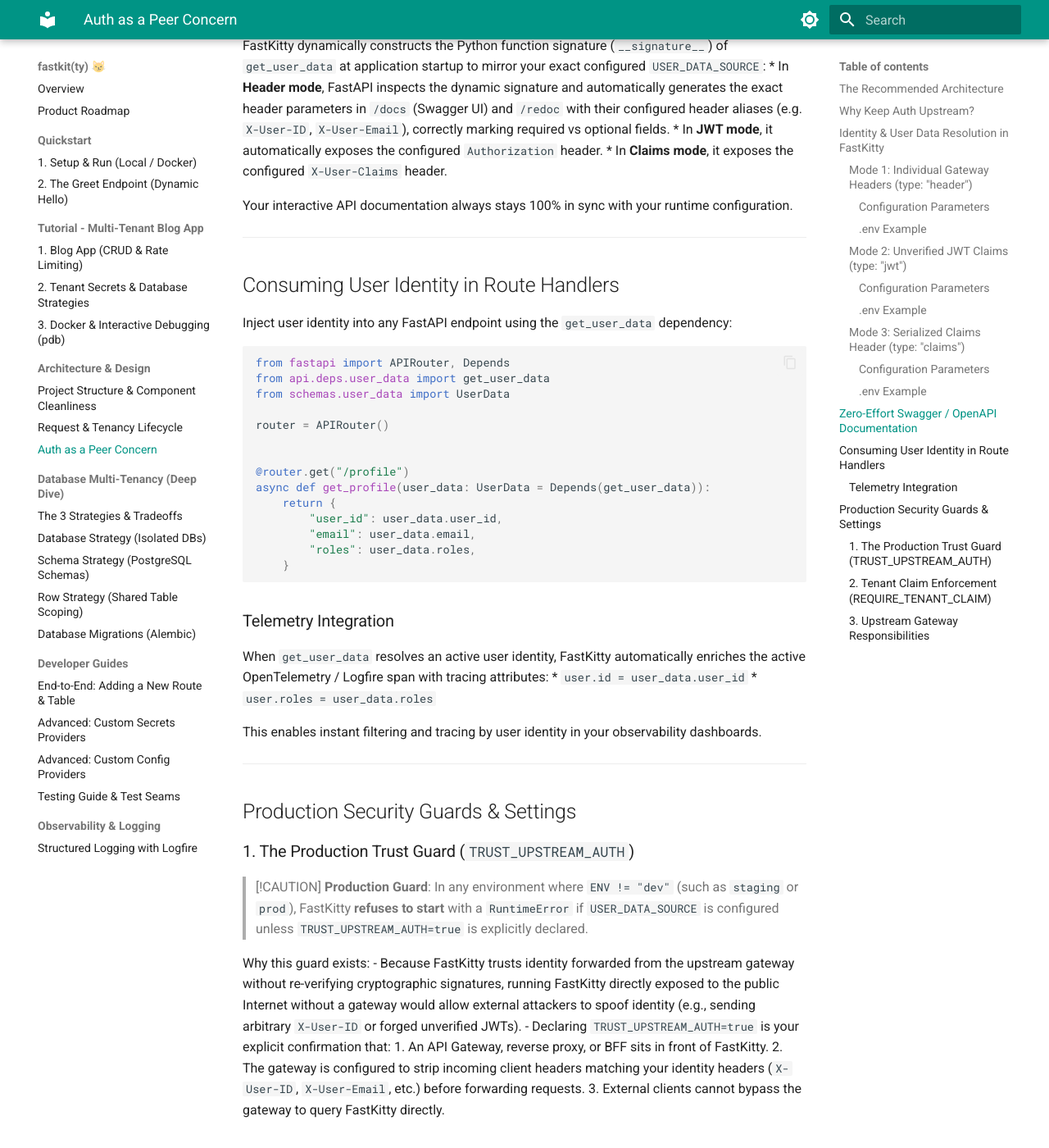
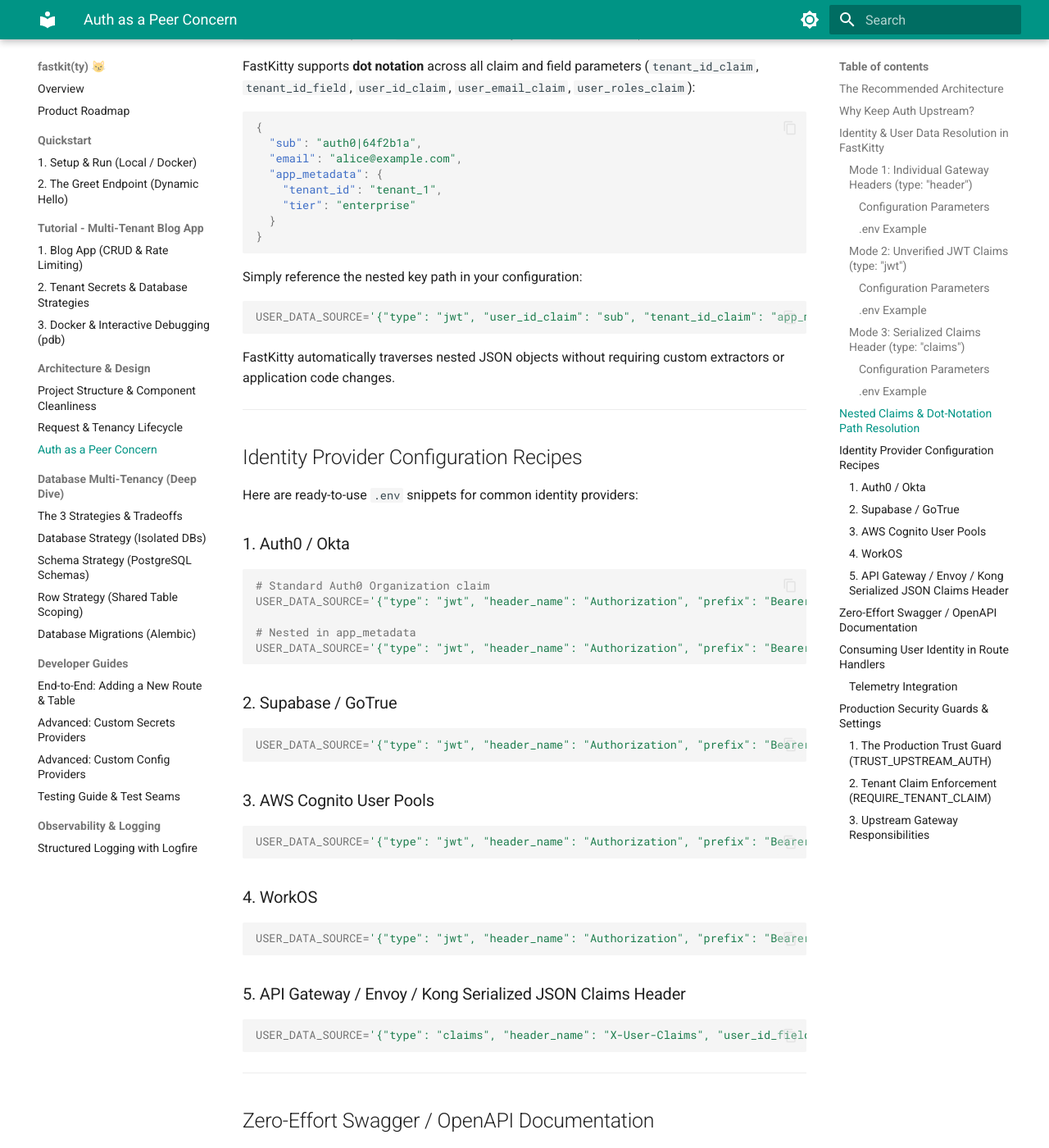
Before and after one commit to abhilash-m96/fastkitty, an MkDocs documentation site: the page built from docs/architecture/auth-gateway.md, in a window 1280 px wide and 1400 px high, scrolled down 4222 px. Shown: the whole window at 82% size. Built offline with MkDocs 1.6.1 and Material for MkDocs 9.7.7, drawn with Linux system fonts in a browser that asks for light colours; some of the changed text lies outside the part shown.

Commit message:
docs: add identity provider recipes, nested claims path examples, and discrete SSL secrets tips

````diff
--- a/docs/architecture/auth-gateway.md
+++ b/docs/architecture/auth-gateway.md
@@ -127,6 +127,67 @@
 
 ---
 
+## Nested Claims & Dot-Notation Path Resolution
+
+Identity providers frequently nest tenant and user attributes inside sub-objects (e.g., Auth0 `app_metadata`, Supabase `user_metadata`, Keycloak `realm_access`).
+
+FastKitty supports **dot notation** across all claim and field parameters (`tenant_id_claim`, `tenant_id_field`, `user_id_claim`, `user_email_claim`, `user_roles_claim`):
+
+```json
+{
+  "sub": "auth0|64f2b1a",
+  "email": "alice@example.com",
+  "app_metadata": {
+    "tenant_id": "tenant_1",
+    "tier": "enterprise"
+  }
+}
+```
+
+Simply reference the nested key path in your configuration:
+```bash
+USER_DATA_SOURCE='{"type": "jwt", "user_id_claim": "sub", "tenant_id_claim": "app_metadata.tenant_id", "require_tenant_claim": true}'
+```
+
+FastKitty automatically traverses nested JSON objects without requiring custom extractors or application code changes.
+
+---
+
+## Identity Provider Configuration Recipes
+
+Here are ready-to-use `.env` snippets for common identity providers:
+
+### 1. Auth0 / Okta
+```bash
+# Standard Auth0 Organization claim
+USER_DATA_SOURCE='{"type": "jwt", "header_name": "Authorization", "prefix": "Bearer", "user_id_claim": "sub", "user_email_claim": "email", "user_roles_claim": "roles", "tenant_id_claim": "org_id", "require_tenant_claim": true}'
+
+# Nested in app_metadata
+USER_DATA_SOURCE='{"type": "jwt", "header_name": "Authorization", "prefix": "Bearer", "user_id_claim": "sub", "user_email_claim": "email", "tenant_id_claim": "app_metadata.tenant_id", "require_tenant_claim": true}'
+```
+
+### 2. Supabase / GoTrue
+```bash
+USER_DATA_SOURCE='{"type": "jwt", "header_name": "Authorization", "prefix": "Bearer", "user_id_claim": "sub", "user_email_claim": "email", "tenant_id_claim": "user_metadata.tenant_id", "require_tenant_claim": true}'
+```
+
+### 3. AWS Cognito User Pools
+```bash
+USER_DATA_SOURCE='{"type": "jwt", "header_name": "Authorization", "prefix": "Bearer", "user_id_claim": "sub", "user_email_claim": "email", "user_roles_claim": "cognito:groups", "tenant_id_claim": "custom:tenant_id", "require_tenant_claim": true}'
+```
+
+### 4. WorkOS
+```bash
+USER_DATA_SOURCE='{"type": "jwt", "header_name": "Authorization", "prefix": "Bearer", "user_id_claim": "sub", "user_email_claim": "email", "tenant_id_claim": "organization_id", "require_tenant_claim": true}'
+```
+
+### 5. API Gateway / Envoy / Kong Serialized JSON Claims Header
+```bash
+USER_DATA_SOURCE='{"type": "claims", "header_name": "X-User-Claims", "user_id_field": "id", "user_email_field": "email", "user_roles_field": "roles", "tenant_id_field": "tenant_id", "require_tenant_claim": true}'
+```
+
+---
+
 ## Zero-Effort Swagger / OpenAPI Documentation
 
 You never have to worry about documenting these dynamic headers manually in FastAPI.
````
Also changed, not shown: docs/tutorial/storage-and-secrets.md (+20 -0 lines), 1 other file.
